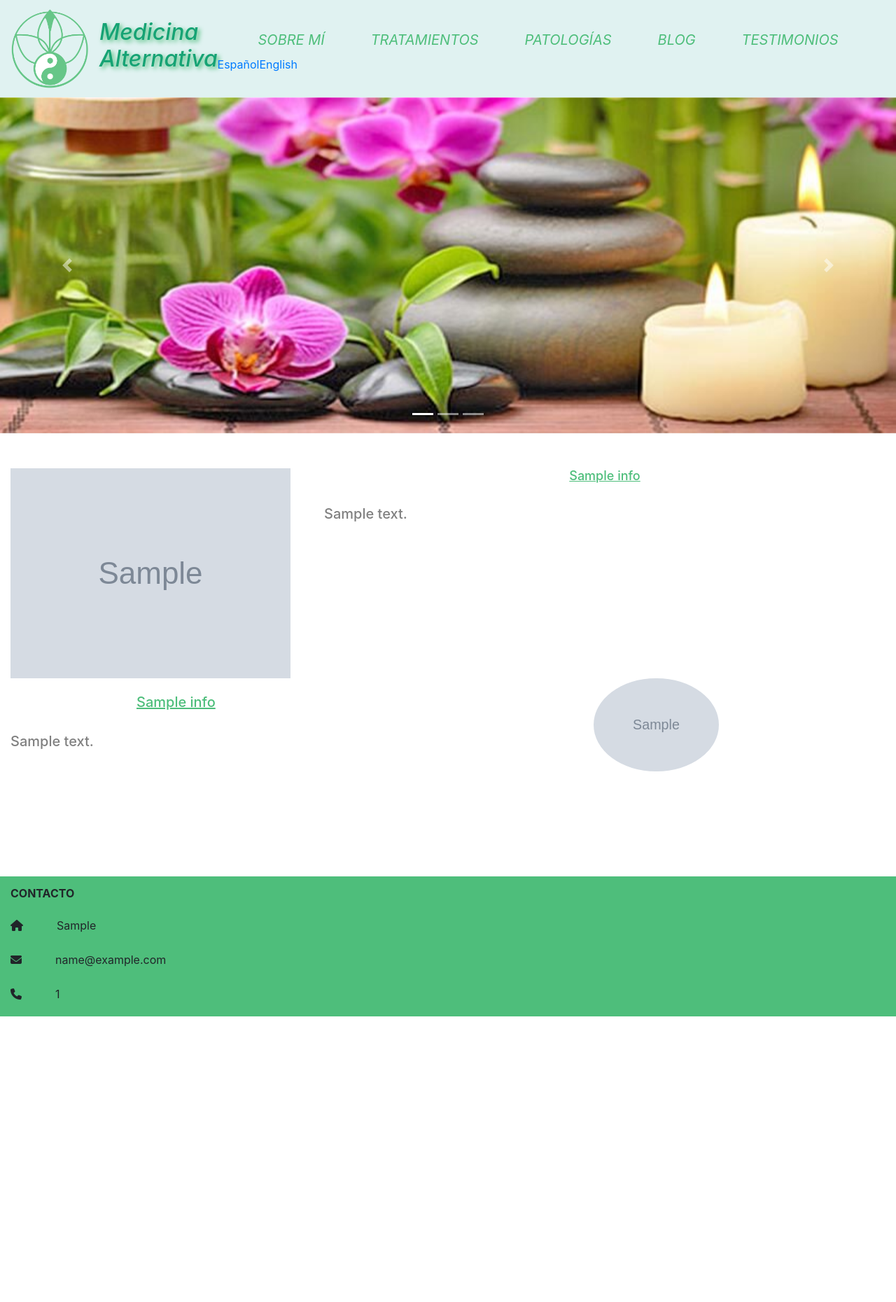
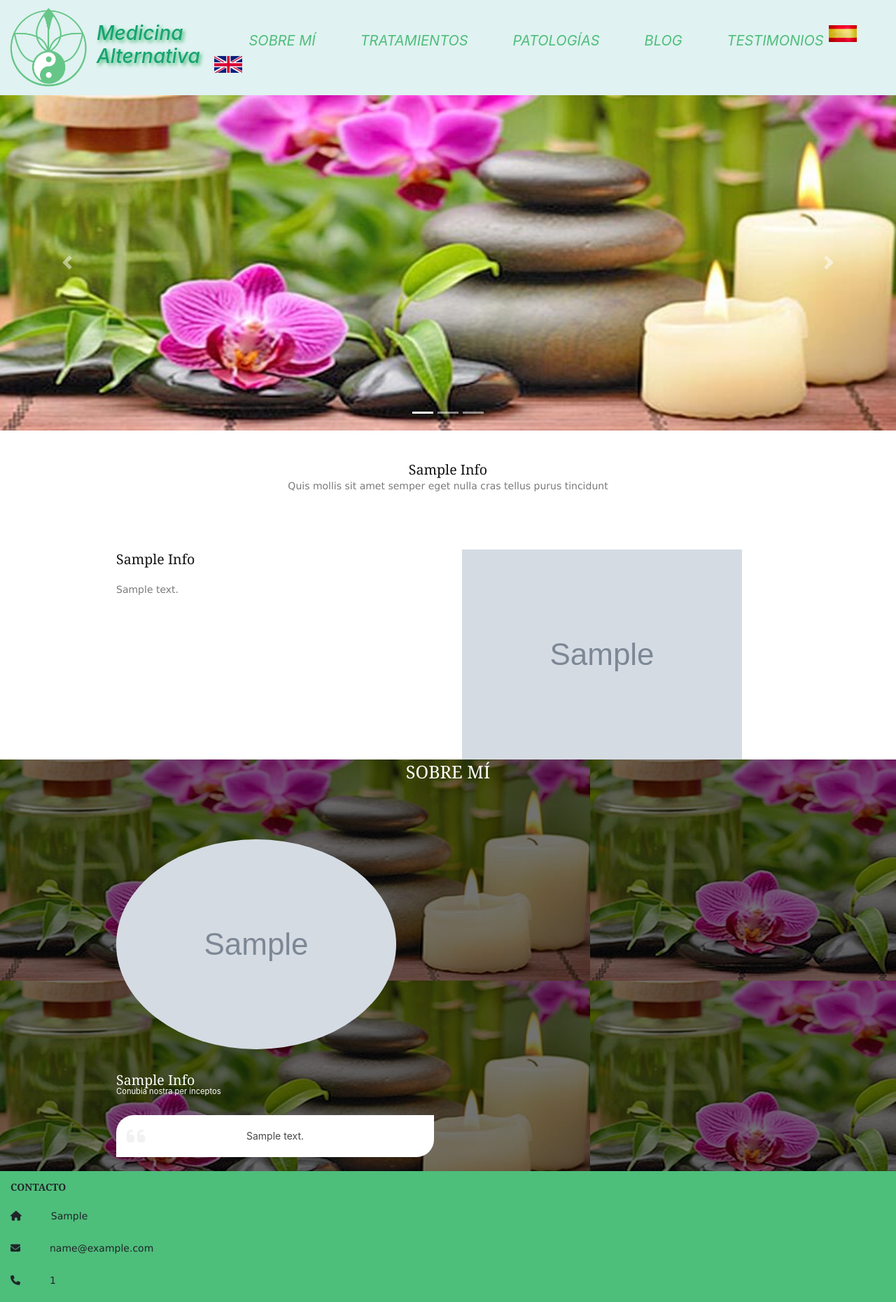
Before and after one commit to EstherRM85/NATUROPATIA, a Django app: page /es/home/sobremi/ in a window 1280 px wide. Shown: the whole page at 70% size. Before the commit the page ends 1452 px from the top, so only its background shows below. Run offline with Django 3.2, Linux system fonts and the light colour scheme; tables that the repository leaves empty hold one stand-in row (values such as "Sample post"); grey boxes marked "Sample" are stand-in pictures; some libraries are stand-ins or nearby versions.

Commit message:
nuestro centro y sobre mí // nuevo

```diff
--- a/proyecto/app/models.py
+++ b/proyecto/app/models.py
@@ -16,6 +16,9 @@ class Info(models.Model):
     tel = models.IntegerField(null= True,blank=True)
     mail = models.EmailField(null= True,blank=True)
     horario = models.IntegerField(null= True,blank=True)
+
+    def __str__(self):
+        return self.tituloPrincipal
 
     #redes
 
--- /dev/null
+++ b/proyecto/app/static/css/framework.css
@@ -0,0 +1,43 @@
+@charset "utf-8";
+
+
+html{overflow-y:scroll;}
+html, body{margin:0; padding:0; font-size:14px; line-height:1.6em;}
+
+*, *::before, *::after{box-sizing:border-box;}
+
+a{outline:none; text-decoration:none;}
+
+
+img{width:auto; max-width:100%; height:auto; margin:0; padding:0; border:none; line-height:normal; vertical-align:middle;}
+.imgover{display:inline-block; position:relative; max-width:100%;}
+.imgover::before, .imgover::after{display:block; position:absolute; content:""; text-align:center; opacity:0;}
+.imgover::before{top:0; right:0; bottom:0; left:0;}
+.imgover:hover::before, .imgover:hover::after{opacity:1;}
+
+
+/* Fonts
+--------------------------------------------------------------------------------------------------------------- */
+p{font-family:Verdana, Geneva, sans-serif;}
+h6, .heading{font-family:Georgia, "Times New Roman", Times, serif;}
+
+
+/* Generalise
+--------------------------------------------------------------------------------------------------------------- */
+ h6, .heading{margin:0 0 20px 0; font-size:22px; line-height:normal; font-weight:normal; text-transform:uppercase;}
+.heading.nospace{margin:0;}
+
+
+.wrapper{display:block; width:100%; margin:0; padding:0; text-align:left; word-wrap:break-word;}
+/*
+The "hoc" class is a generic class used to centre a containing element horizontally
+It should be used in conjunction with a second class or ID
+*/
+.hoc{display:block; margin:0 auto;}
+
+
+/* Grid
+--------------------------------------------------------------------------------------------------------------- */
+.one_half{display:inline-block; float:left; margin:0 0 0 3.06748466257669%; list-style:none;}
+.first{margin-left:0; clear:left;}
+.one_half{width:48.46625766871166%;}
--- /dev/null
+++ b/proyecto/app/static/css/framework2.css
@@ -0,0 +1,46 @@
+@charset "utf-8";
+
+html{overflow-y:scroll; overflow-x:hidden;}
+html, body{margin:0; padding:0; font-size:14px; line-height:1.6em;}
+
+*, *::before, *::after{box-sizing:border-box;}
+
+.overlay{position:relative; z-index:1;}
+.overlay::after{display:block; position:absolute; top:0; left:0; width:100%; height:100%; content:""; z-index:-1;}
+
+
+
+blockquote{display:block; position:relative; width:100%; margin:0; padding:30px; line-height:1.4; z-index:1;}
+blockquote::before{display:block; position:absolute; top:0; left:0; font-family:"Font Awesome 5 Free"; font-weight:900; font-size:60px; line-height:60px; content:"\f10d"; z-index:-1;}
+
+.clear{display:block;}
+.clear::before, .clear::after{display:table; content:"";}
+.clear, .clear::after{clear:both;}
+
+img{width:auto; max-width:100%; height:auto; margin:0; padding:0; border:none; line-height:normal; vertical-align:middle;}
+
+
+
+/* Fonts
+--------------------------------------------------------------------------------------------------------------- */
+body{font-family:Verdana, Geneva, sans-serif;}
+h6, .heading{font-family:Georgia, "Times New Roman", Times, serif;}
+
+
+/* Generalise
+--------------------------------------------------------------------------------------------------------------- */
+h6, .heading{margin:0 0 20px 0; font-size:1.4rem; line-height:normal; font-weight:normal; text-transform:capitalize;}
+.heading.nospace{margin-bottom:0;}
+
+
+
+.font-xs{font-size:.8rem;}
+.font-x2{font-size:1.8rem; line-height:normal;}
+
+
+.hoc{display:block; margin:0 auto;}
+
+.one_half{display:inline-block; float:left; margin:0 0 0 4.21052%; list-style:none;}
+
+.first{margin-left:0; clear:left;}
+.one_half{width:47.89473%;}
--- a/proyecto/app/static/css/style.css
+++ b/proyecto/app/static/css/style.css
@@ -1,12 +1,17 @@
+@charset "utf-8";
+
+@import url("framework.css");
+@import url("framework2.css");
+
 * {
     margin: 0;
     padding: 0;
 }
+
 .titulo_logo {
     color: #16a374;
     text-shadow: #4EBE7B 0.1em 0.1em 0.2em;
     font-style: italic;
-
 }
 
 .nav-link {
@@ -95,3 +100,92 @@
     height: auto;
     max-width: 100%;
 }
+
+.bandera{
+    width: 40px;
+    height: 20px;
+}
+
+/*--------------------------------------------------------*/
+
+/* Content Area*/
+
+
+.container{padding:80px 0;}
+
+.sectiontitle{display:block; max-width:55%; margin:0 auto 80px; text-align:center;}
+.sectiontitle *{margin:0;}
+
+
+
+/* Transition Fade
+This gives a smooth transition to "ALL" elements used in the layout - other than the navigation form used in mobile devices
+If you don't want it to fade all elements, you have to list the ones you want to be faded individually
+Delete it completely to stop fading
+--------------------------------------------------------------------------------------------------------------- */
+*, *::before, *::after{transition:all .2s ease-in-out;}
+
+/* Colours
+--------------------------------------------------------------------------------------------------------------- */
+
+.imgover:hover::before{background:rgba(0,0,0,.55);}
+.imgover, .imgover:hover::after{color:#FFFFFF;}
+
+
+/* Rows */
+
+.row3{color:#7A7A7A; background-color:#FFFFFF;}
+
+.row3 .heading{color:#121212;}
+
+
+@media screen and (min-width:978px){
+	.hoc{max-width:978px;}
+}
+
+/*--------------------ESTILO SOBRE MÍ---------------------------------------------------*/
+
+.container{padding:80px 0;}
+
+/* Content */
+
+.bgded{
+    background-image: url( '/static/img/imgHol.jpg' );
+}
+
+.sectiontitle{display:block; max-width:55%; margin:0 auto 80px; text-align:center;}
+.sectiontitle *{margin:0;}
+
+
+/* Testimonials */
+#testimonials{}
+#testimonials article{text-align:center;}
+#testimonials article *{margin:0; padding:0;}
+#testimonials article figure{display:inline-block; margin-bottom:20px;}
+#testimonials article figure img{float:left; margin-right:15px; border-radius:50%;}
+#testimonials article figure figcaption{float:left; margin-top:30px; font-size:1.4rem; text-align:left;}
+#testimonials article figure figcaption .heading{font-size:1.4rem;}
+#testimonials article figure figcaption em{display:block; margin-top:-5px; font-size:.8rem; font-style:normal;}
+#testimonials article blockquote{margin-bottom:20px; padding:20px; border-radius:25px 0;}
+#testimonials article blockquote::before{top:15px; left:15px; font-size:30px; line-height:30px;}
+
+
+
+*, *::before, *::after{transition:all .3s ease-in-out;}
+
+
+/* Colours
+--------------------------------------------------------------------------------------------------------------- */
+
+
+.overlay{color:#FFFFFF; background-color:inherit;}
+.overlay::after{color:inherit; background-color:rgba(0,0,0,.55);}
+.overlay.light{color:#474747;}
+.overlay.light::after{background-color:rgba(255,255,255,.7);}
+
+
+/* Content */
+
+
+#testimonials article blockquote{color:#474747; background-color:#FFFFFF;}
+#testimonials article blockquote::before{color:rgba(0,0,0,.05);}
--- a/proyecto/templates/app/index.html
+++ b/proyecto/templates/app/index.html
@@ -33,8 +33,8 @@
         </i></span>
     </button>
 
-    <div class="collapse navbar-collapse" id="navbarNav">
-      <ul class="nav navbar-nav ml-auto">
+    <div class="collapse navbar-collapse d-flex justify-content-center" id="navbarNav">
+      <ul class="nav navbar-nav">
 
         <li class="nav-item">
           <a class="nav-link" href="#">{% trans 'SOBRE MÍ' %}</a>
@@ -56,15 +56,15 @@
           <a class="nav-link" href="#">{% trans 'TESTIMONIOS' %}</a>
         </li>
 
-        <li>
+        <li class="bandera">
           {% language 'es' %}
-          <a href="{% url 'app:index' %}"> Español </a>
+          <a href="{% url 'app:index' %}"><img src="{% static 'img/banderaES.jpg' %}"></a>
           {% endlanguage %}
         </li>
 
-        <li>
+        <li class="bandera ml-2">
           {% language 'en' %}
-          <a href="{% url 'app:index' %}"> English </a>
+          <a href="{% url 'app:index' %}"><img src="{% static 'img/banderaEN.jpg' %}"></a>
           {% endlanguage %}
         </li>
       </ul>
@@ -124,21 +124,55 @@
 
         // Monitoring performance to make your website faster. If you want to opt-out, please contact web hosting support.
   </script> {% endcomment %}
+<br><br>
+  {% for p in mi %}
+  <div class="wrapper row3">
+    <main class="hoc container-fluid clear">
+      <!-- main body -->
 
-  {% for p in mi %}
+      <div class="sectiontitle">
+        <h6 class="heading">{{ p.tituloCentro }}</h6>
+        <p>Quis mollis sit amet semper eget nulla cras tellus purus tincidunt</p>
+      </div>
+      <article class="group">
+        <div class="one_half first">
+          <h6 class="heading">{{ p.tituloCentro }}</h6>
+          <p>{{ p.textoCentro }}</p>
+        </div>
+        <div class="one_half"><a class="imgover" href="#"><img src="{{ p.imagenCentro.url }}" alt=""></a></div>
+      </article>
 
+    </main>
+  </div>
 
-  <div class="container-fluid contenedor">
+<!--   <div class="container-fluid contenedor">
     <img class="imagenCentro float-left mr-5" src="{{ p.imagenCentro.url }}">
     <h5 class="titulo_centro" href="{% url 'app:sobremi' %}">{{ p.tituloCentro }}</h5><br>
     <h5 class="texto_centro" href="{% url 'app:sobremi' %}">{{ p.textoCentro }}</h5>
-  </div>
-  <div class="row container-fluid perfil d-flex align-items-center">
+  </div> -->
+
+<!--<div class="row container-fluid perfil d-flex align-items-center">
     <div class="col-sm-8">
       <h5 class="tituloPerfil" href="{% url 'app:sobremi' %} ">{{ p.tituloPerfil }}</h5>
       <h5 class="texto_perfil float-left mr-5" href="{% url 'app:sobremi' %} "></br>{{ p.textoPerfil }}</h5>
     </div>
     <img class="col-sm-2 imagenPerfil rounded-circle" src="{{ p.imagenPerfil.url }}">
+  </div> -->
+
+  <div class="bgded overlay">
+    <section id="testimonials" class="hoc container-fluid clear">
+      <div class="sectiontitle">
+        <h6 class="heading font-x2">SOBRE MÍ</h6>
+      </div>
+      <article class="one_half first">
+        <figure class="clear"><img src="{{ p.imagenPerfil.url }}" alt="">
+          <figcaption>
+            <h6 class="heading">{{ p.tituloPerfil }}</h6>
+            <em>Conubia nostra per inceptos</em></figcaption>
+        </figure>
+        <blockquote>{{ p.textoPerfil }}</blockquote>
+      </article>
+    </section>
   </div>
 
   <div class="container-fluid  footer mr-5 iconos">
```
Also changed, not shown: proyecto/app/static/img/banderaEN.jpg (added), proyecto/app/static/img/banderaES.jpg (added).
